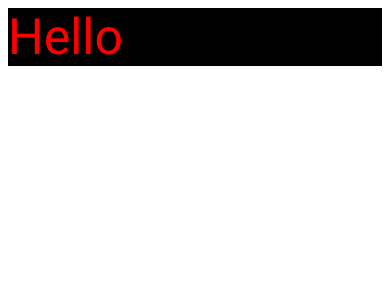
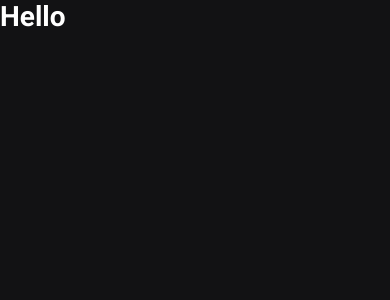
Before and after one commit to lucaslomba/ig.news, a Next.js app in the folder ignews/: page / in a window 390 px wide. Shown: the top 300 px of the page. Built offline with nearby package versions, Linux system fonts and the light colour scheme.

Commit message:
Definindo estilos globais

```diff
--- a/ignews/src/pages/_app.tsx
+++ b/ignews/src/pages/_app.tsx
@@ -1,4 +1,5 @@
 import { AppProps } from 'next/app'
+import '../styles/global.scss'
 
 function MyApp({ Component, pageProps } : AppProps) {
   return <Component {...pageProps} />
--- a/ignews/src/pages/_document.tsx
+++ b/ignews/src/pages/_document.tsx
@@ -8,8 +8,6 @@
                     <link rel="preconnect" href="https://fonts.googleapis.com" />
                     <link rel="preconnect" href="https://fonts.gstatic.com"/>
                     <link href="https://fonts.googleapis.com/css2?family=Roboto:wght@400;700;900&display=swap" rel="stylesheet" />
-
-                    <title>ig.news</title>
                 </Head>
                 <body>
                     <Main />
--- a/ignews/src/pages/index.tsx
+++ b/ignews/src/pages/index.tsx
@@ -1,9 +1,14 @@
-import styles from '../styles/home.module.scss'
+import Head from 'next/head'
 
 export default function Home() {
   return (
-    <div className={styles.teste}>
-      Hello
-    </div>
+    <>
+      <Head>
+          <title>Inicio | ig.news</title>
+      </Head>
+      <h1>
+        Hello
+      </h1>
+    </>
   )
 }
--- /dev/null
+++ b/ignews/src/styles/global.scss
@@ -0,0 +1,46 @@
+* {
+    margin: 0;
+    padding: 0;
+    box-sizing: border-box;
+}
+
+:root {
+    --white: #FFFFFF;
+
+    --gray-100: #E1E1E6;
+    --gray-300: #A8A8B3;
+    --gray-900: #121214;
+
+    --cyan-500: #61DAFB;
+    --yellow-500: #EBA417;
+}
+
+@media(max-width: 1080px){
+    html{
+        font-size: 93.75%;
+    }
+}
+
+@media(max-width: 720px){
+    html{
+        font-size: 87.5%;
+    }
+}
+
+body{
+    background: var(--gray-900);
+    color: var(--white);
+}
+
+body, input, select, textarea, button {
+    font: 400 1rem "Roboto", sans-serif;
+}
+
+button {
+    cursor: pointer;
+}
+
+a{
+    color: inherit;
+    text-decoration: none;
+}
--- a/ignews/src/styles/home.module.scss
+++ /dev/null
@@ -1,6 +0,0 @@
-.teste{
-    color: red;
-    font-size: 50px;
-    font-family: Roboto;
-    background-color: black;
-}
```
